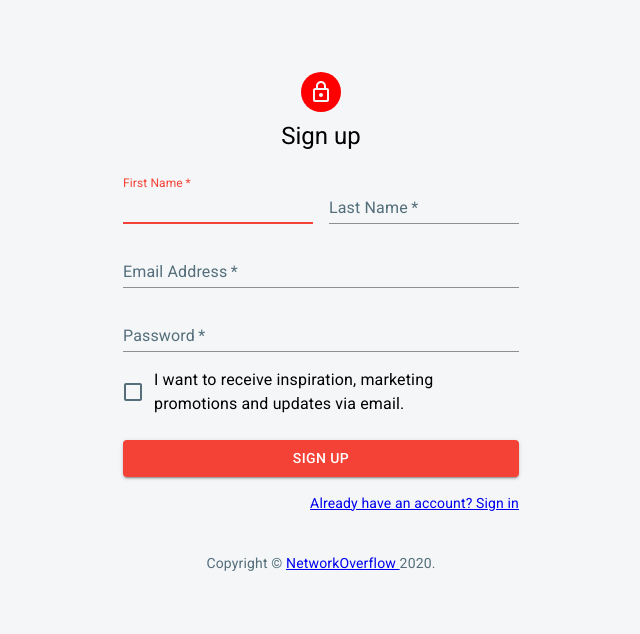
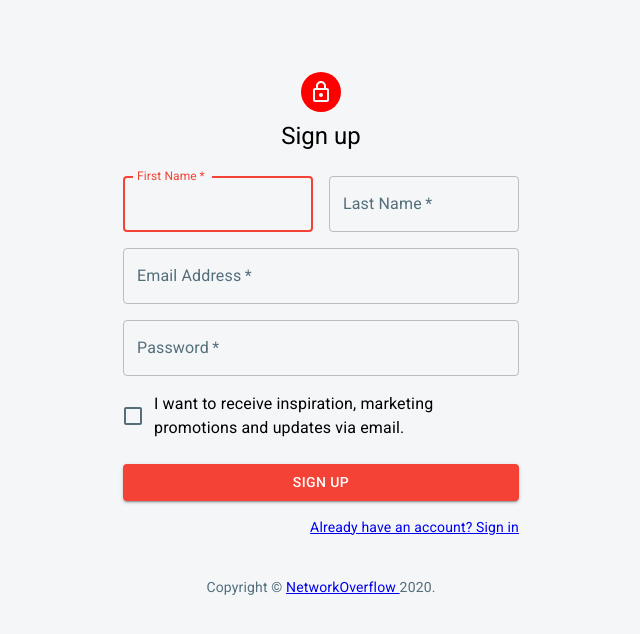
Before and after one commit to pankajsherchan/NepaliNetwork-FrontEnd, a React (Create React App) app in the folder network-overflow/: page /signup in a window 1280 px wide. Shown: the top 634 px of the page, without its empty margins (319-959 px from the left). Built offline with nearby package versions, Linux system fonts and the light colour scheme.

Commit message:
Basic FrontEnd-Backend Connect
Connect Apis and front end
Simple dialog boxes

```diff
--- a/network-overflow/package.json
+++ b/network-overflow/package.json
@@ -11,6 +11,7 @@
     "@testing-library/user-event": "^7.2.1",
     "axios": "^0.19.2",
     "bootstrap": "^4.4.1",
+    "formik": "^2.1.4",
     "material-auto-rotating-carousel": "^3.0.2",
     "node-sass": "^4.13.1",
     "react": "^16.12.0",
--- /dev/null
+++ b/network-overflow/src/context/auth-context.js
@@ -0,0 +1,9 @@
+import React from 'react';
+
+const AuthContext = React.createContext({
+  isLoggedIn: false,
+  user: { token: '' },
+  setIsLoggedIn: () => {}
+});
+
+export default AuthContext;
--- /dev/null
+++ b/network-overflow/src/shared/components/dialog/SimpleDialog.js
@@ -0,0 +1,85 @@
+import Dialog from '@material-ui/core/Dialog';
+import MuiDialogContent from '@material-ui/core/DialogContent';
+import DialogContentText from '@material-ui/core/DialogContentText';
+import MuiDialogTitle from '@material-ui/core/DialogTitle';
+import IconButton from '@material-ui/core/IconButton';
+import { useTheme, withStyles } from '@material-ui/core/styles';
+import Typography from '@material-ui/core/Typography';
+import useMediaQuery from '@material-ui/core/useMediaQuery';
+import CloseIcon from '@material-ui/icons/Close';
+import React from 'react';
+
+const SimpleDialog = props => {
+  const [open, setOpen] = React.useState(props.open);
+  const theme = useTheme();
+  const fullScreen = useMediaQuery(theme.breakpoints.down('sm'));
+
+  const styles = theme => ({
+    root: {
+      margin: 0,
+      padding: theme.spacing(2),
+      color: '#fff',
+      backgroundColor: '#f44336'
+    },
+    closeButton: {
+      position: 'absolute',
+      right: theme.spacing(1),
+      top: theme.spacing(1),
+      color: theme.palette.grey[500]
+    }
+  });
+
+  const DialogTitle = withStyles(styles)(props => {
+    const { children, classes, onClose, ...other } = props;
+    return (
+      <MuiDialogTitle disableTypography className={classes.root} {...other}>
+        <Typography variant='h6'>{children}</Typography>
+        {onClose ? (
+          <IconButton
+            aria-label='close'
+            className={classes.closeButton}
+            onClick={onClose}
+          >
+            <CloseIcon />
+          </IconButton>
+        ) : null}
+      </MuiDialogTitle>
+    );
+  });
+
+  const DialogContent = withStyles(theme => ({
+    root: {
+      padding: theme.spacing(2)
+    }
+  }))(MuiDialogContent);
+
+  const handleClose = props => {
+    setOpen(false);
+  };
+
+  return (
+    <div>
+      <Dialog
+        fullScreen={fullScreen}
+        open={open}
+        onClose={handleClose}
+        aria-labelledby='responsive-dialog-title'
+      >
+        <DialogTitle
+          id='customized-dialog-title'
+          onClose={() => {
+            props.hide();
+          }}
+        >
+          {props.title}
+        </DialogTitle>
+
+        <DialogContent dividers style={{ width: '350px' }}>
+          <DialogContentText>{props.message}</DialogContentText>
+        </DialogContent>
+      </Dialog>
+    </div>
+  );
+};
+
+export default SimpleDialog;
--- a/network-overflow/src/views/signin/SignIn.js
+++ b/network-overflow/src/views/signin/SignIn.js
@@ -1,25 +1,28 @@
-import React from "react";
-import Avatar from "@material-ui/core/Avatar";
-import Button from "@material-ui/core/Button";
-import axios from "axios";
-import CssBaseline from "@material-ui/core/CssBaseline";
-import TextField from "@material-ui/core/TextField";
-import FormControlLabel from "@material-ui/core/FormControlLabel";
-import Checkbox from "@material-ui/core/Checkbox";
-import Grid from "@material-ui/core/Grid";
-import Box from "@material-ui/core/Box";
-import LockOutlinedIcon from "@material-ui/icons/LockOutlined";
-import Typography from "@material-ui/core/Typography";
-import { makeStyles } from "@material-ui/core/styles";
-import Container from "@material-ui/core/Container";
-import { BrowserRouter as Router, Switch, Route, Link } from "react-router-dom";
+import React, { useContext, useState } from 'react';
+import Avatar from '@material-ui/core/Avatar';
+import Button from '@material-ui/core/Button';
+import axios from 'axios';
+import { useFormik } from 'formik';
+import AuthContext from '../../context/auth-context';
+import CssBaseline from '@material-ui/core/CssBaseline';
+import TextField from '@material-ui/core/TextField';
+import FormControlLabel from '@material-ui/core/FormControlLabel';
+import Checkbox from '@material-ui/core/Checkbox';
+import Grid from '@material-ui/core/Grid';
+import Box from '@material-ui/core/Box';
+import LockOutlinedIcon from '@material-ui/icons/LockOutlined';
+import Typography from '@material-ui/core/Typography';
+import { makeStyles } from '@material-ui/core/styles';
+import Container from '@material-ui/core/Container';
+import { BrowserRouter as Router, Switch, Route, Link } from 'react-router-dom';
+import SimpleDialog from '../../shared/components/dialog/SimpleDialog';
 
 function Copyright() {
   return (
-    <Typography variant="body2" color="textSecondary" align="center">
-      {"Copyright © "}
-      <Link to="/">NetworkOverflow </Link> {new Date().getFullYear()}
-      {"."}
+    <Typography variant='body2' color='textSecondary' align='center'>
+      {'Copyright © '}
+      <Link to='/'>NetworkOverflow </Link> {new Date().getFullYear()}
+      {'.'}
     </Typography>
   );
 }
@@ -27,93 +30,194 @@ function Copyright() {
 const useStyles = makeStyles(theme => ({
   paper: {
     marginTop: theme.spacing(8),
-    display: "flex",
-    flexDirection: "column",
-    alignItems: "center",
-    color: "black"
+    display: 'flex',
+    flexDirection: 'column',
+    alignItems: 'center',
+    color: 'black'
   },
   avatar: {
     margin: theme.spacing(1),
-    backgroundColor: "red"
+    backgroundColor: 'red'
   },
   form: {
-    width: "100%", // Fix IE 11 issue.
+    width: '100%', // Fix IE 11 issue.
     marginTop: theme.spacing(3),
-    color: "black"
+    color: 'black'
   },
   submit: {
     margin: theme.spacing(3, 0, 2)
+  },
+  multilineColor: {
+    color: 'black'
   }
 }));
 
-export default function SignIn() {
+const SignIn = () => {
   const classes = useStyles();
 
-  function signIn(event) {
-    const data = new FormData(event.target);
-    console.log(data);
-    this.props.history.push("/signup");
+  const [showDialog, setShowDialog] = useState(false);
+  const [dialogMessage, setDialogMessage] = useState('');
+  const [dialogTitle, setDialogTitle] = useState('');
 
-    // axios
-    //   .post("http://localhost:3000/signin", { email: email, password: password })
-    //   .then(res => {
-    //     if (res == true) {
-    //     }
-    //   });
-  }
+  const validate = values => {
+    const errors = {};
+
+    if (!values.email) {
+      errors.email = 'Required';
+    } else if (
+      !/^[A-Z0-9._%+-]+@[A-Z0-9.-]+\.[A-Z]{2,4}$/i.test(values.email)
+    ) {
+      errors.email = 'Invalid email address';
+    }
+
+    if (!values.password) {
+      errors.password = 'Required';
+    } else if (values.password.length < 6) {
+      errors.password = 'Password must be at least 6 character long';
+    }
+
+    return errors;
+  };
+
+  const formik = useFormik({
+    initialValues: {
+      email: '',
+      password: ''
+    },
+    validate,
+    onSubmit: async user => {
+      login(user);
+    }
+  });
+
+  const hideDialogBox = () => {
+    setShowDialog(false);
+  };
+
+  const showDialogBox = (title, message) => {
+    setShowDialog(true);
+    setDialogMessage(message);
+    setDialogTitle(title);
+  };
+
+  const context = useContext(AuthContext);
+
+  const login = async user => {
+    try {
+      const config = {
+        headers: {
+          'Content-Type': 'application/json'
+        }
+      };
+      await axios
+        .post(`http://localhost:5000/api/login`, user, config)
+        .then(res => {
+          if (res.data.message) {
+            return showDialogBox('Warning', res.data.message);
+          }
+          const token = 'Bearer ' + res.data.result.token;
+          localStorage.setItem('token', token);
+          context.setIsLoggedIn(true);
+          showDialogBox('Success', 'Logged in successfully');
+        })
+        .catch(error => {});
+    } catch (error) {
+      console.log(error.response);
+    }
+  };
 
   return (
-    <Container component="main" maxWidth="xs">
+    <Container component='main' maxWidth='xs'>
       <CssBaseline />
+      <div>
+        {showDialog ? (
+          <SimpleDialog
+            open={showDialog}
+            message={dialogMessage}
+            title={dialogTitle}
+            hide={hideDialogBox}
+          ></SimpleDialog>
+        ) : null}
+      </div>
+
       <div className={classes.paper}>
         <Avatar className={classes.avatar}>
           <LockOutlinedIcon />
         </Avatar>
-        <Typography component="h1" variant="h5">
+        <Typography component='h1' variant='h5'>
           Sign in
         </Typography>
-        <form className={classes.form} noValidate onSubmit={signIn}>
+        <form
+          onSubmit={formik.handleSubmit}
+          className={classes.form}
+          noValidate
+        >
           <TextField
-            margin="normal"
+            variant='outlined'
+            margin='normal'
             required
             fullWidth
-            id="email"
-            label="Email Address"
-            name="email"
-            autoComplete="email"
+            multiline
+            InputProps={{
+              className: classes.multilineColor
+            }}
+            id='email'
+            label='Email Address'
+            name='email'
+            autoComplete='email'
             autoFocus
-            style={{ color: "black" }}
+            value={formik.values.email}
+            onChange={formik.handleChange}
           />
+
+          {formik.errors.email ? (
+            <div className='form-error'>{formik.errors.email}</div>
+          ) : null}
+
           <TextField
-            margin="normal"
-            color="black"
+            variant='outlined'
+            margin='normal'
+            name='password'
+            label='Password'
+            type='password'
+            id='password'
+            autoComplete='current-password'
             required
             fullWidth
-            name="password"
-            label="Password"
-            type="password"
-            id="password"
-            autoComplete="current-password"
+            InputProps={{
+              className: classes.multilineColor
+            }}
+            value={formik.values.password}
+            onChange={formik.handleChange}
           />
+
+          {formik.errors.password ? (
+            <div className='form-error'>{formik.errors.password}</div>
+          ) : null}
+
           <FormControlLabel
-            control={<Checkbox value="remember" color="primary" />}
-            label="Remember me"
+            control={<Checkbox value='remember' color='primary' />}
+            label='Remember me'
           />
           <Button
-            type="submit"
+            type='submit'
             fullWidth
-            variant="contained"
-            color="primary"
+            variant='contained'
+            color='primary'
             className={classes.submit}
           >
             Sign In
           </Button>
           <Grid container>
             <Grid item xs>
-              {/* <Link>Forgot password?</Link> */}
+              <Link href='#' variant='body2'>
+                Forgot password?
+              </Link>
             </Grid>
             <Grid item>
-              <Link to="/signup">{"Don't have an account? Sign Up"}</Link>
+              <Link to='/signUp' variant='body2'>
+                {"Don't have an account? Sign Up"}
+              </Link>
             </Grid>
           </Grid>
         </form>
@@ -123,4 +227,6 @@ export default function SignIn() {
       </Box>
     </Container>
   );
-}
+};
+
+export default SignIn;
--- a/network-overflow/src/views/signup/SignUp.js
+++ b/network-overflow/src/views/signup/SignUp.js
@@ -1,125 +1,261 @@
-import React from "react";
-import Avatar from "@material-ui/core/Avatar";
-import Button from "@material-ui/core/Button";
-import CssBaseline from "@material-ui/core/CssBaseline";
-import TextField from "@material-ui/core/TextField";
-import FormControlLabel from "@material-ui/core/FormControlLabel";
-import Checkbox from "@material-ui/core/Checkbox";
-import Grid from "@material-ui/core/Grid";
-import Box from "@material-ui/core/Box";
-import LockOutlinedIcon from "@material-ui/icons/LockOutlined";
-import Typography from "@material-ui/core/Typography";
-import { makeStyles } from "@material-ui/core/styles";
-import Container from "@material-ui/core/Container";
-import axios from "axios";
-import { BrowserRouter as Router, Switch, Route, Link } from "react-router-dom";
+import React, { useState } from 'react';
+import Avatar from '@material-ui/core/Avatar';
+import Button from '@material-ui/core/Button';
+import CssBaseline from '@material-ui/core/CssBaseline';
+import TextField from '@material-ui/core/TextField';
+import FormControlLabel from '@material-ui/core/FormControlLabel';
+import Checkbox from '@material-ui/core/Checkbox';
+import Grid from '@material-ui/core/Grid';
+import Box from '@material-ui/core/Box';
+import LockOutlinedIcon from '@material-ui/icons/LockOutlined';
+import Typography from '@material-ui/core/Typography';
+import { makeStyles } from '@material-ui/core/styles';
+import Container from '@material-ui/core/Container';
+import axios from 'axios';
+import { useFormik } from 'formik';
+import SimpleDialog from '../../shared/components/dialog/SimpleDialog';
+import { BrowserRouter as Router, Switch, Route, Link } from 'react-router-dom';
 
 function Copyright() {
   return (
-    <Typography variant="body2" color="textSecondary" align="center">
-      {"Copyright © "}
-      <Link to="/">NetworkOverflow </Link> {new Date().getFullYear()}
-      {"."}
+    <Typography variant='body2' color='textSecondary' align='center'>
+      {'Copyright © '}
+      <Link to='/'>NetworkOverflow </Link> {new Date().getFullYear()}
+      {'.'}
     </Typography>
   );
 }
 const useStyles = makeStyles(theme => ({
   paper: {
     marginTop: theme.spacing(8),
-    display: "flex",
-    flexDirection: "column",
-    alignItems: "center",
-    color: "black"
+    display: 'flex',
+    flexDirection: 'column',
+    alignItems: 'center',
+    color: 'black'
   },
   avatar: {
     margin: theme.spacing(1),
-    backgroundColor: "red"
+    backgroundColor: 'red'
   },
   form: {
-    width: "100%", // Fix IE 11 issue.
+    width: '100%', // Fix IE 11 issue.
     marginTop: theme.spacing(3)
   },
   submit: {
     margin: theme.spacing(3, 0, 2)
+  },
+  multilineColor: {
+    color: 'black'
   }
 }));
 
-export default function SignUp() {
+const SignUp = () => {
   const classes = useStyles();
 
+  const [showDialog, setShowDialog] = useState(false);
+  const [dialogMessage, setDialogMessage] = useState('');
+  const [dialogTitle, setDialogTitle] = useState('');
+
+  const validate = values => {
+    const errors = {};
+    if (!values.firstName) {
+      errors.firstName = 'Required';
+    }
+
+    if (!values.lastName) {
+      errors.lastName = 'Required';
+    }
+    if (!values.email) {
+      errors.email = 'Required';
+    } else if (
+      !/^[A-Z0-9._%+-]+@[A-Z0-9.-]+\.[A-Z]{2,4}$/i.test(values.email)
+    ) {
+      errors.email = 'Invalid email address';
+    }
+
+    if (!values.password) {
+      errors.password = 'Required';
+    } else if (values.password.length < 6) {
+      errors.password = 'Password must be at least 6 character long';
+    }
+
+    return errors;
+  };
+
+  const formik = useFormik({
+    initialValues: {
+      firstName: '',
+      lastName: '',
+      email: '',
+      password: ''
+    },
+    validate,
+    onSubmit: async user => {
+      signup(user);
+    }
+  });
+
+  const signup = async user => {
+    try {
+      const config = {
+        headers: {
+          'Content-Type': 'application/json'
+        }
+      };
+
+      await axios
+        .post(`http://localhost:5000/api/users/signUp`, user, config)
+        .then(res => {
+          console.log('res: ', res);
+          if (res.data.message) {
+            return showDialogBox('Warning', res.data.message);
+          }
+
+          showDialogBox('Success', 'User added successfully');
+        });
+    } catch (error) {}
+  };
+
+  const showDialogBox = (title, message) => {
+    setShowDialog(true);
+    setDialogMessage(message);
+    setDialogTitle(title);
+  };
+
+  const hideDialogBox = () => {
+    setShowDialog(false);
+  };
+
   return (
-    <Container component="main" maxWidth="xs">
+    <Container component='main' maxWidth='xs'>
       <CssBaseline />
+
+      <div>
+        {showDialog ? (
+          <SimpleDialog
+            open={showDialog}
+            message={dialogMessage}
+            title={dialogTitle}
+            hide={hideDialogBox}
+          ></SimpleDialog>
+        ) : null}
+      </div>
+
       <div className={classes.paper}>
         <Avatar className={classes.avatar}>
           <LockOutlinedIcon />
         </Avatar>
-        <Typography component="h1" variant="h5">
+        <Typography component='h1' variant='h5'>
           Sign up
         </Typography>
-        <form className={classes.form} noValidate onSubmit={SignUp}>
+        <form
+          onSubmit={formik.handleSubmit}
+          className={classes.form}
+          noValidate
+        >
           <Grid container spacing={2}>
             <Grid item xs={12} sm={6}>
               <TextField
-                autoComplete="fname"
-                name="firstName"
+                autoComplete='fname'
+                name='firstName'
+                variant='outlined'
                 required
                 fullWidth
-                id="firstName"
-                label="First Name"
+                id='firstName'
+                label='First Name'
+                InputProps={{
+                  className: classes.multilineColor
+                }}
                 autoFocus
+                value={formik.values.firstName}
+                onChange={formik.handleChange}
               />
+
+              {formik.errors.firstName ? (
+                <div className='form-error'>{formik.errors.firstName}</div>
+              ) : null}
             </Grid>
             <Grid item xs={12} sm={6}>
               <TextField
+                variant='outlined'
                 required
                 fullWidth
-                id="lastName"
-                label="Last Name"
-                name="lastName"
-                autoComplete="lname"
+                id='lastName'
+                label='Last Name'
+                name='lastName'
+                autoComplete='lname'
+                InputProps={{
+                  className: classes.multilineColor
+                }}
+                value={formik.values.lastName}
+                onChange={formik.handleChange}
               />
+
+              {formik.errors.lastName ? (
+                <div className='form-error'>{formik.errors.lastName}</div>
+              ) : null}
             </Grid>
             <Grid item xs={12}>
               <TextField
+                variant='outlined'
                 required
                 fullWidth
-                id="email"
-                label="Email Address"
-                name="email"
-                autoComplete="email"
+                id='email'
+                label='Email Address'
+                name='email'
+                autoComplete='email'
+                InputProps={{
+                  className: classes.multilineColor
+                }}
+                value={formik.values.email}
+                onChange={formik.handleChange}
               />
+
+              {formik.errors.email ? (
+                <div className='form-error'>{formik.errors.email}</div>
+              ) : null}
             </Grid>
             <Grid item xs={12}>
               <TextField
+                variant='outlined'
                 required
                 fullWidth
-                name="password"
-                label="Password"
-                type="password"
-                id="password"
-                autoComplete="current-password"
+                name='password'
+                label='Password'
+                type='password'
+                id='password'
+                autoComplete='current-password'
+                InputProps={{
+                  className: classes.multilineColor
+                }}
+                value={formik.values.password}
+                onChange={formik.handleChange}
               />
+              {formik.errors.password ? (
+                <div className='form-error'>{formik.errors.password}</div>
+              ) : null}
             </Grid>
             <Grid item xs={12}>
               <FormControlLabel
-                control={<Checkbox value="allowExtraEmails" color="primary" />}
-                label="I want to receive inspiration, marketing promotions and updates via email."
+                control={<Checkbox value='allowExtraEmails' color='primary' />}
+                label='I want to receive inspiration, marketing promotions and updates via email.'
               />
             </Grid>
           </Grid>
           <Button
-            type="submit"
+            type='submit'
             fullWidth
-            variant="contained"
-            color="primary"
+            variant='contained'
+            color='primary'
             className={classes.submit}
           >
             Sign Up
           </Button>
-          <Grid container justify="flex-end">
+          <Grid container justify='flex-end'>
             <Grid item>
-              <Link to="/signin">{"Already have an account? Sign in"}</Link>
+              <Link to='/signIn' variant='body2'>
+                Already have an account? Sign in
+              </Link>
             </Grid>
           </Grid>
         </form>
@@ -129,4 +265,6 @@ export default function SignUp() {
       </Box>
     </Container>
   );
-}
+};
+
+export default SignUp;
```
Also changed, not shown: network-overflow/src/shared/components/dialog/SimpleDialog.css (added), 1 other file (tests, documents, lock files or other folders).
